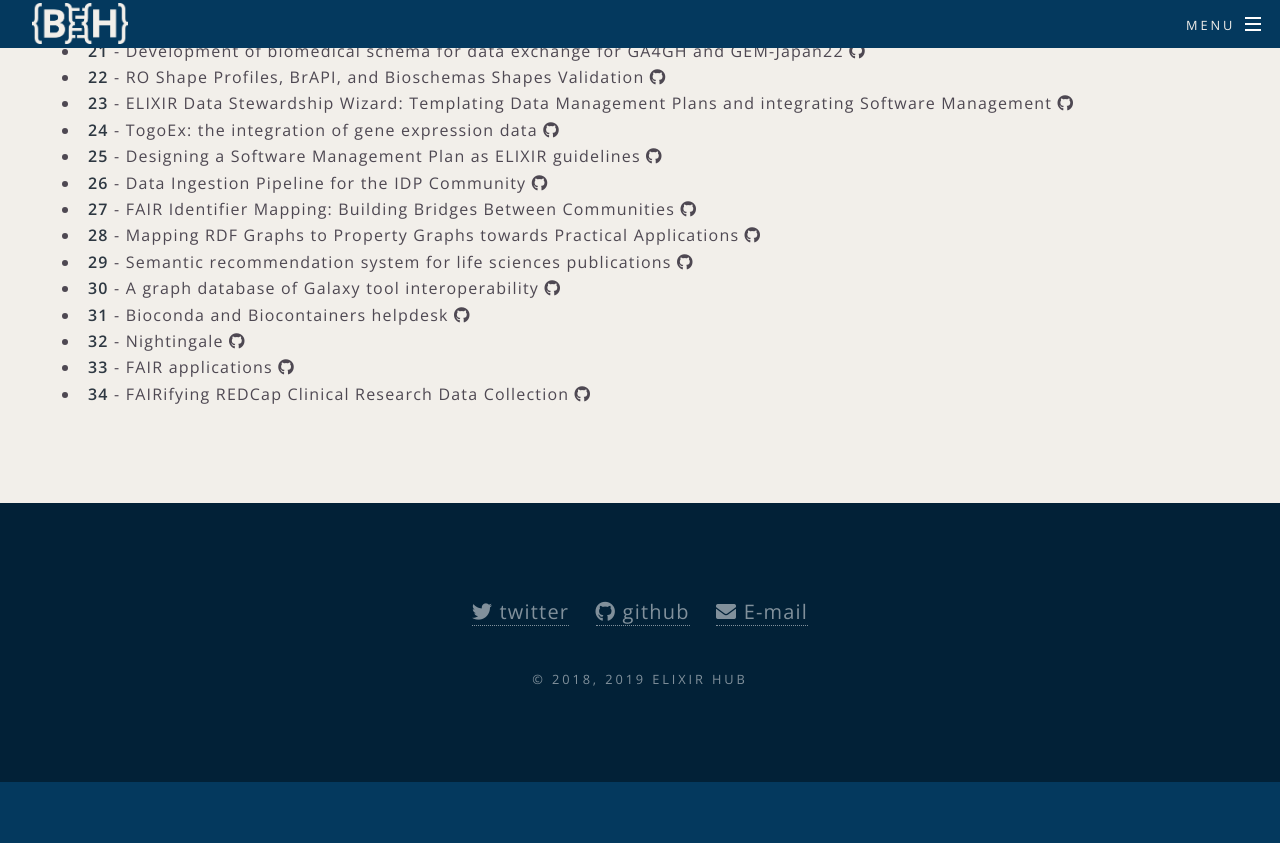
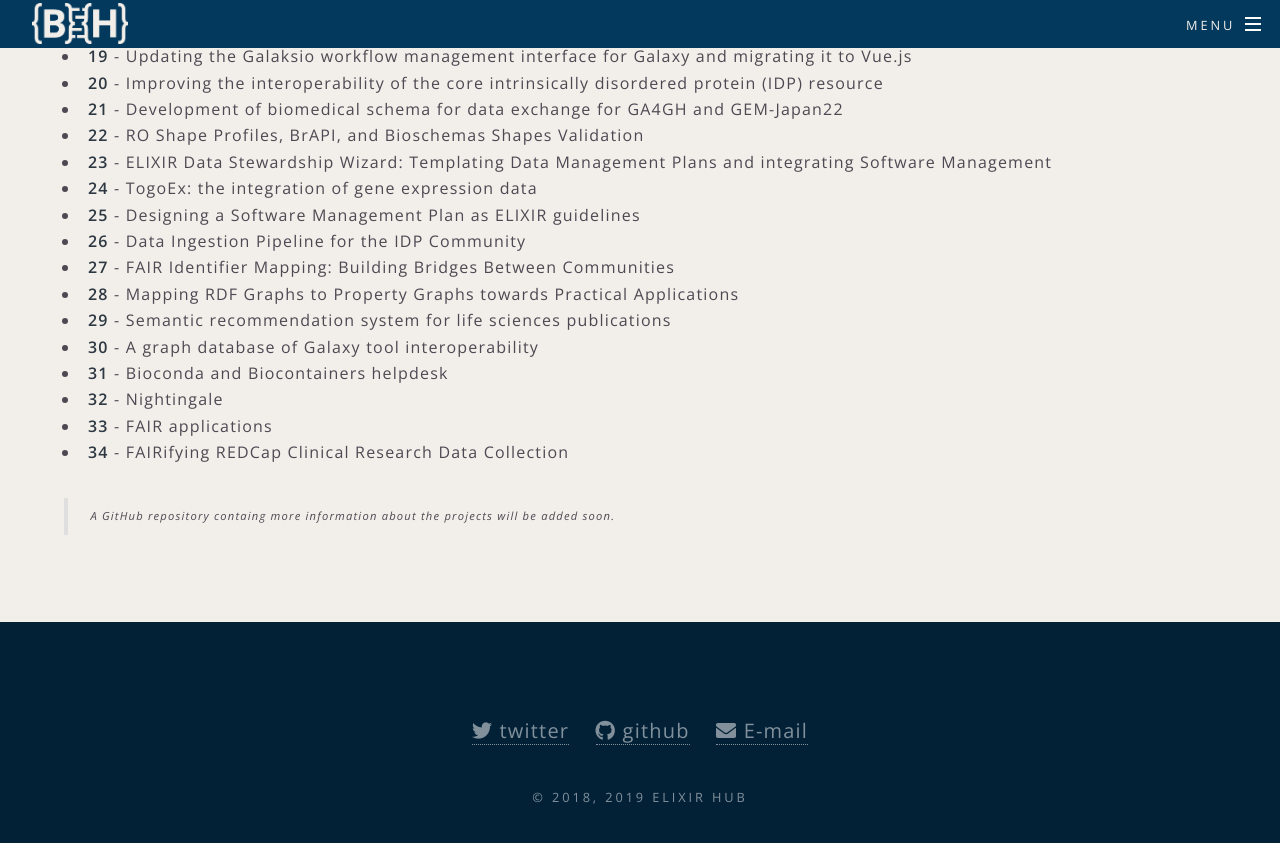
Before and after one commit to elixir-europe/biohackathon-europe-2019, a Jekyll site: the page built from projects.html, in a window 1280 px wide and 900 px high, scrolled down 966 px. Shown: the top 843 px of the window. Built offline with Jekyll 4.4.1, drawn with Linux system fonts in a browser that asks for light colours; nearby versions of some CDN libraries; before the commit the page ends 1748 px from its top, so only the background shows below that; some of the changed text lies outside the part shown.

Commit message:
Added GitHub repository creation notice for projects

```diff
--- a/projects.html
+++ b/projects.html
@@ -5,15 +5,19 @@
 <section id="hacking-projects">
     {% assign projectVersions = site.projects | sort: 'modified_date' %}
     {% assign latestProjects = projectVersions.first %}
-
+    <p>These are the selected hacking projects</p>
     <ul>
         {% for project in latestProjects.project_list %}
         <li>
-            <a href="{{project.link}}"
+            <!-- <a href="{{project.link}}"
                 target="_blank"><strong>{{project.number}}</strong> - {{project.title}}
                 <i class="fab fa-github" aria-hidden="true"></i>
-            </a>
+            </a> -->
+            <strong>{{project.number}}</strong> - {{project.title}}
         </li>
         {% endfor %}
     </ul>
+    <blockquote>
+        A GitHub repository containg more information about the projects will be added soon.
+    </blockquote>
 </section>
```
